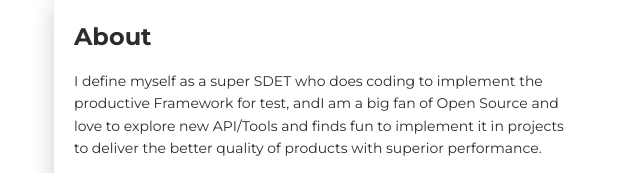
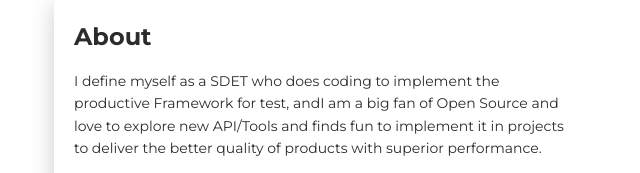
Before and after one commit to HITimran/profile, a plain HTML site: page index.html in a window 1280 px wide. Shown: the part 620-793 px from the top of the page, 31-671 px from the left. Drawn offline with Linux system fonts and the light colour scheme.

Commit message:
Update index.html

```diff
--- a/index.html
+++ b/index.html
@@ -66,7 +66,7 @@
           <div class="card-body">
             <div class="h4 mt-0 title">About</div>
             <p>
-I define myself as a super SDET who does coding to implement the productive Framework
+I define myself as a SDET who does coding to implement the productive Framework
 for test, andI am a big fan of Open Source and love to explore new API/Tools and
 finds fun to implement it in projects to deliver the better quality of products with
 superior performance.
```
